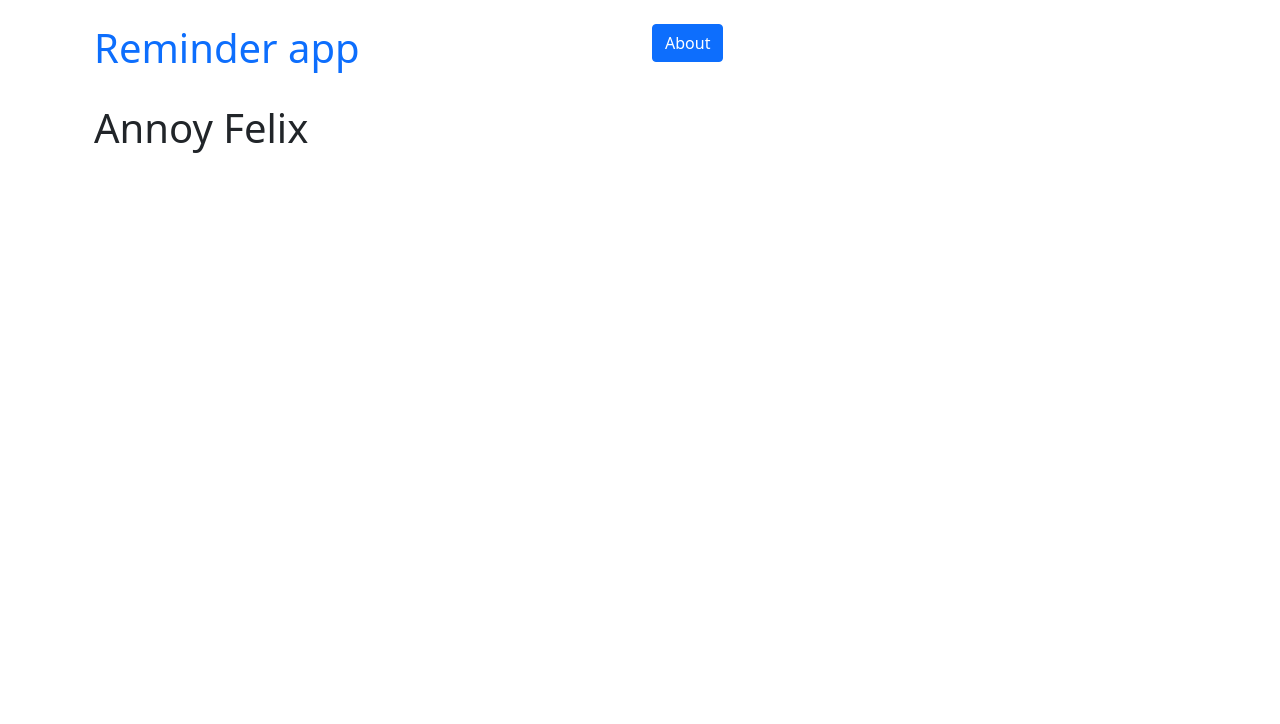
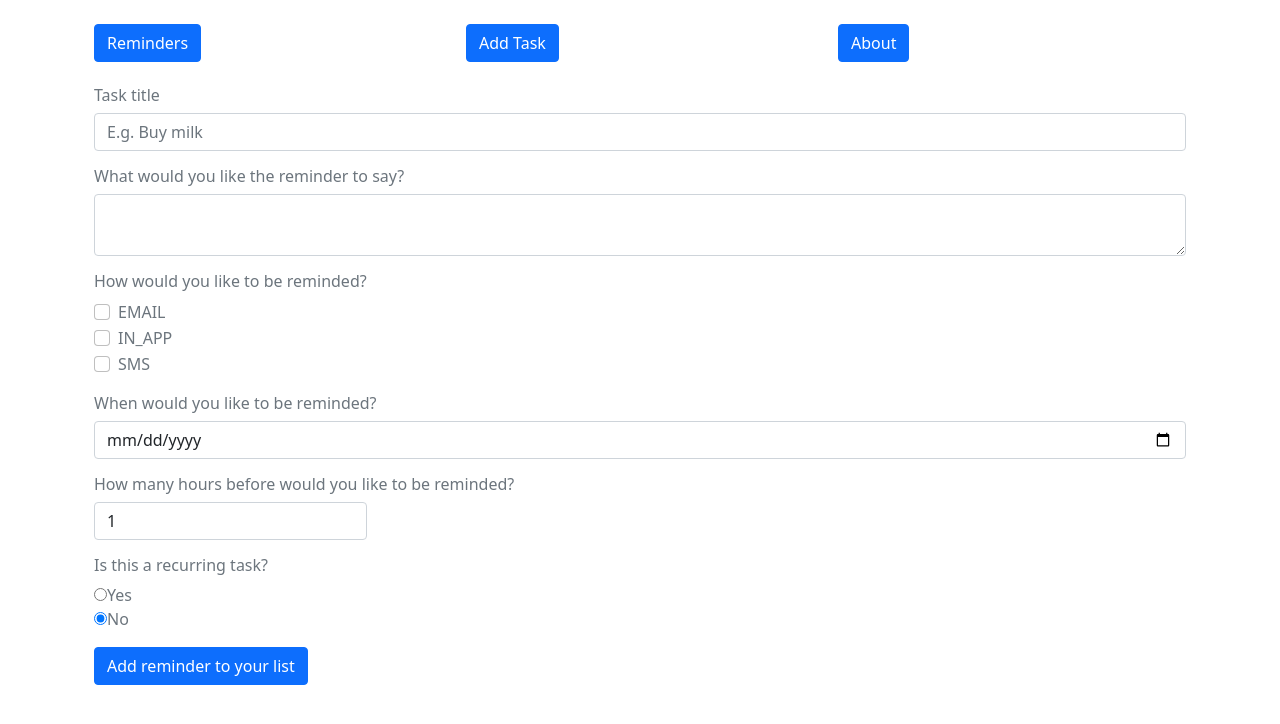
Before and after one commit to Mhorvilleur13/Reminder-App, a React (Create React App) app: page /new in a window 1280 px wide. Shown: the top 724 px of the page. Built offline with nearby package versions, Linux system fonts and the light colour scheme.

Commit message:
Added a task copmonent

```diff
--- a/src/App.tsx
+++ b/src/App.tsx
@@ -3,26 +3,26 @@ import { Routes, Route, Link } from "react-router-dom";
 import About from "./components/about/about";
 import Form from "./components/reminder-form/reminder-form";
 import { useState } from "react";
-import { Task, Tasks } from './types/task';
-import AllReminders from "./components/all-reminders/all-reminders";
-import { atom, useRecoilState } from 'recoil';
-
+import { Task } from "./types/task";
+import AllTasks from "./components/all-tasks/all-tasks";
+import TaskComponent from "./components/task/task";
+import { atom, useRecoilState } from "recoil";
 
 const App = () => {
-  const [tasks, setTasks] = useState<Task[]>([]);
-
-  const addTask = (taskToAdd: Task) => {
-    let newTaskArray = [...tasks];
-    newTaskArray.push(taskToAdd);
-    setTasks(newTaskArray);
-  }
   return (
     <div className="mt-4 container">
       <div className="row">
         <div className="col">
-          <Link to="/" className="text-decoration-none">
-            <h1>Reminder app</h1>
+          <Link to="/" className="btn btn-primary">
+            Reminders
           </Link>
+        </div>
+        <div className="col">
+          <div className="text-right">
+            <Link to="/new" className="btn btn-primary">
+              Add Task
+            </Link>
+          </div>
         </div>
         <div className="col">
           <div className="text-right">
@@ -34,10 +34,10 @@ const App = () => {
       </div>
       <div className="mt-4">
         <Routes>
-          <Route path="/" element={<Form />} />
+          <Route path="/" element={<AllTasks />} />
+          <Route path="/new" element={<Form />} />
           <Route path="/about" element={<About />} />
         </Routes>
-        <AllReminders />
       </div>
     </div>
   );
--- a/src/components/all-reminders/all-reminders.tsx
+++ /dev/null
@@ -1,32 +0,0 @@
-import React from "react";
-import { RecurrenceType } from "../../types/recurrence-config";
-import { ReminderType } from "../../types/reminder-config";
-import { Task, Tasks } from '../../types/task';
-import { Tag } from '../../types/tag';
-
-const dummyReminders: Task[] = [{
-  taskName: 'Annoy Felix',
-  reminderDate: 'today',
-  tags: [{
-    tagName: 'felixtag',
-    tagCode: '123',
-    fontColor: 'red',
-    backgroundColor: 'black'
-  }],
-  recurring: false,
-  recurrenceConfig: {
-    recurrenceType: RecurrenceType.ONCE,
-  },
-  reminderConfig: {
-    customMessage: 'annoy felix all the time',
-    remindBeforeMs: 2,
-    reminderTypes: [ReminderType.SMS]
-  }
-}]
-const AllReminders = () => {
-  return (
-    <h1>{dummyReminders[0].taskName}</h1>
-  );
-};
-
-export default AllReminders;
--- /dev/null
+++ b/src/components/all-tasks/all-tasks.tsx
@@ -0,0 +1,21 @@
+import React, { useState } from "react";
+import { RecurrenceType } from "../../types/recurrence-config";
+import { ReminderType } from "../../types/reminder-config";
+import { Task } from "../../types/task";
+import { Tag } from "../../types/tag";
+import TaskComponent from "../task/task";
+import { tasksAtom } from "../../state/atoms";
+import { useRecoilState, useRecoilValue } from "recoil";
+
+const AllTasks = () => {
+  const tasks = useRecoilValue(tasksAtom);
+  return (
+    <div>
+      {tasks.map((task: Task, index: any) => {
+        return <TaskComponent task={task} london={"paris"} />;
+      })}
+    </div>
+  );
+};
+
+export default AllTasks;
--- a/src/components/reminder-form/reminder-form.tsx
+++ b/src/components/reminder-form/reminder-form.tsx
@@ -4,9 +4,9 @@ import { HOURS } from "../../types/time";
 import { ReminderType } from "../../types/reminder-config";
 import { RecurrenceType } from "../../types/recurrence-config";
 import { Task } from "../../types/task";
-
-
 import { logger } from "../../services/logger";
+import { atom, useRecoilState } from "recoil";
+import { tasksAtom } from "../../state/atoms";
 
 const Form = () => {
   const [taskName, setTaskName] = useState("");
@@ -16,10 +16,11 @@ const Form = () => {
   const [isRecurring, setIsRecurring] = useState(false);
   const [reccurenceType, setReccuringFrequency] = useState<RecurrenceType>(RecurrenceType.HOURLY);
   const [reminderBeforeMs, setReminderBeforeMs] = useState(1 * HOURS);
+  const [tasks, setTasks] = useRecoilState(tasksAtom);
 
   const handleSubmit = (e: FormEvent<HTMLFormElement>): void => {
     e.preventDefault();
-    const formData: Task = {
+    const newTask: Task = {
       taskName: taskName,
       recurring: isRecurring,
       reminderDate: reminderDate,
@@ -33,7 +34,10 @@ const Form = () => {
         reminderTypes: [reminderType],
       },
     };
-    logger.info("Task form submitted", formData);
+    logger.info("Task form submitted", newTask);
+    const newTasks = [...tasks];
+    newTasks.push(newTask);
+    setTasks(newTasks);
   };
 
   const recurringTypes = [
--- /dev/null
+++ b/src/components/task/task.tsx
@@ -0,0 +1,25 @@
+import React from "react";
+import { RecurrenceType } from "../../types/recurrence-config";
+import { ReminderType } from "../../types/reminder-config";
+import { Task, Tasks } from "../../types/task";
+import { Tag } from "../../types/tag";
+
+interface TaskComponentProps {
+  task: Task;
+  london: string;
+}
+
+const TaskComponent = ({
+  task: {
+    taskName,
+    reminderConfig: { customMessage },
+  },
+}: TaskComponentProps) => {
+  return (
+    <div>
+      <h1>{taskName}</h1>
+      <p>{customMessage}</p>
+    </div>
+  );
+};
+export default TaskComponent;
--- /dev/null
+++ b/src/state/atoms.ts
@@ -0,0 +1,7 @@
+import { atom, useRecoilState } from "recoil";
+import { Task } from "../types/task";
+
+export const tasksAtom = atom<Task[]>({
+  key: "tasksAtom",
+  default: [],
+});
```
Also changed, not shown: .eslintrc.json.
